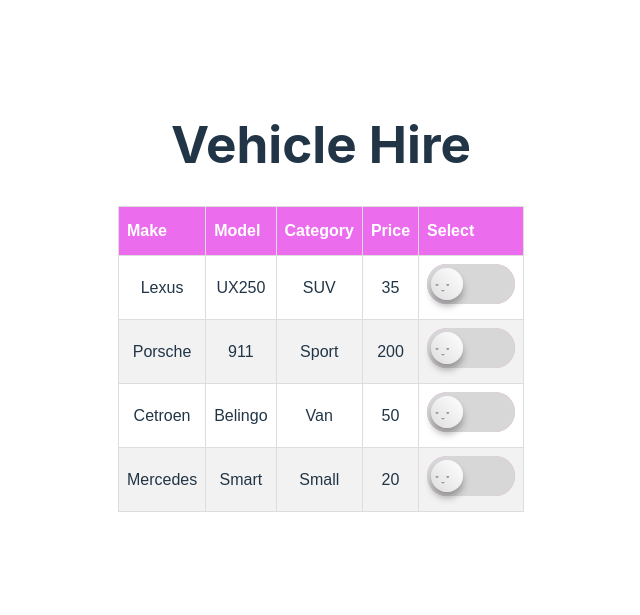
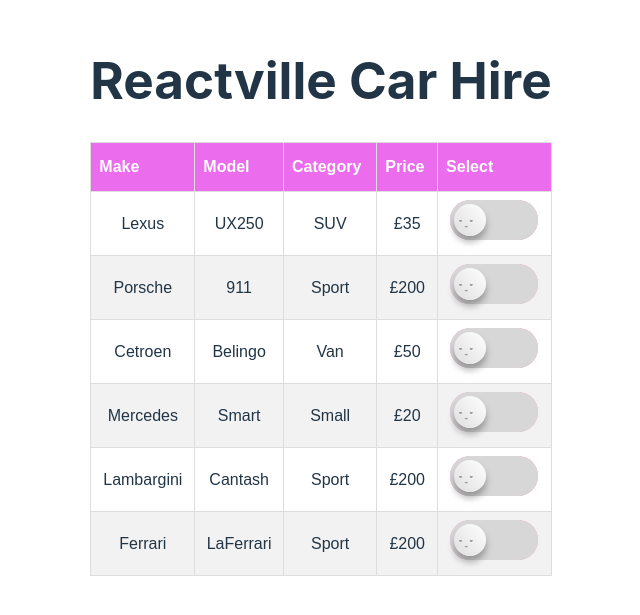
Before and after one commit to TMaslova-Howl/react-ville-dodgy-ca-hire, a React (Vite) app: page / in a window 1280 px wide. Shown: the part 103-718 px from the top of the page, without its empty margins (319-959 px from the left). Built offline with nearby package versions, Linux system fonts and the light colour scheme.

Commit message:
add more vehicles

```diff
--- a/src/App.jsx
+++ b/src/App.jsx
@@ -4,7 +4,7 @@
 function App() {
   return (
     <>
-      <h1>Vehicle Hire</h1>
+        <h1>Reactville Car Hire</h1>
         <div>
             <CarBooking/>
         </div>
--- a/src/components/VehicleRow.jsx
+++ b/src/components/VehicleRow.jsx
@@ -5,7 +5,7 @@
           <td>{vehicle.make}</td>
           <td>{vehicle.model}</td>
           <td>{vehicle.category.name}</td>
-          <td>{vehicle.category.price}</td>
+          <td>£{vehicle.category.price}</td>
           <td className="checkbox-wrapper-5">
               <div className="check">
                   <input type="checkbox" id={index} onClick={onCheck}/>
--- a/src/factory/VehicleInventory.js
+++ b/src/factory/VehicleInventory.js
@@ -6,6 +6,8 @@
     Vehicle("Lexus", "UX250", Category.SUV, false),
     Vehicle("Porsche", "911", Category.Sport, false),
     Vehicle("Cetroen", "Belingo", Category.Van, false),
-    Vehicle("Mercedes", "Smart", Category.Small, false)
+    Vehicle("Mercedes", "Smart", Category.Small, false),
+    Vehicle("Lambargini", "Cantash", Category.Sport, false),
+    Vehicle("Ferrari", "LaFerrari", Category.Sport, false)
 ]
 export default Vehicles;
```
